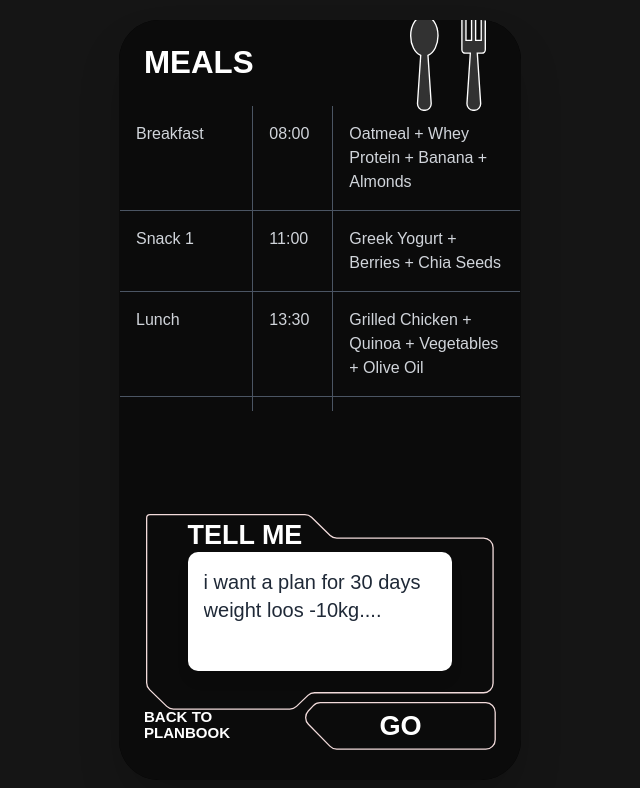
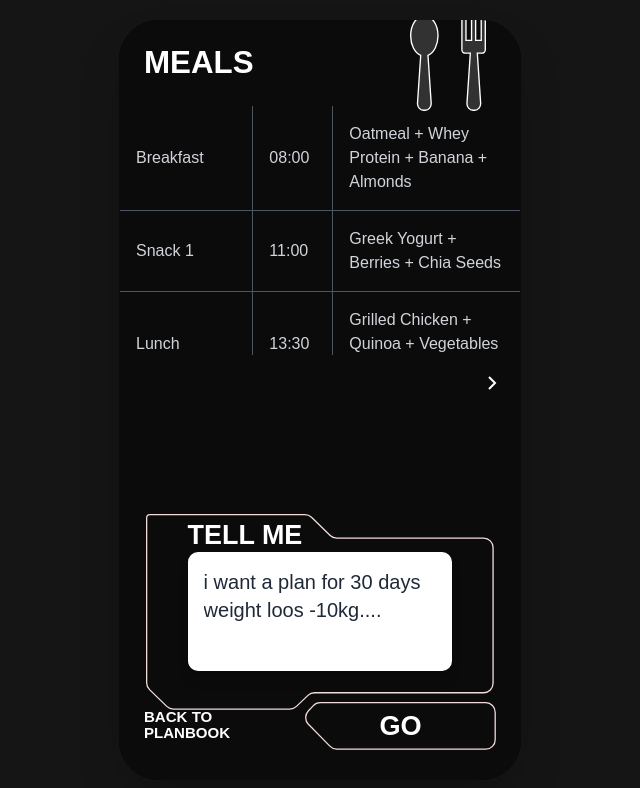
Before and after one commit to amirnajjar92/Synapse, a Next.js app: page /plan-detail in a window 1280 px wide. Shown: the top 788 px of the page, without its empty margins (320-960 px from the left). Built offline with nearby package versions, Linux system fonts and the light colour scheme; a web font is replaced by a local one.

Commit message:
Add CHALLENGES and SUPPLEMENTS tables with horizontal scroll, update PlanTable component

```diff
--- a/src/app/plan-detail/page.tsx
+++ b/src/app/plan-detail/page.tsx
@@ -3,6 +3,7 @@
 import { useEffect, useState } from 'react';
 import PromptBox from '@/components/PromptBox';
 import CustomButton from '@/components/CustomButton';
+import PlanTable from '@/components/PlanTable';
 
 // Skeleton Component
 const Skeleton = ({ className = '' }: { className?: string }) => (
@@ -12,6 +13,102 @@ const Skeleton = ({ className = '' }: { className?: string }) => (
 export default function PlanDetailPage() {
   const [isLoading, setIsLoading] = useState(true);
   const [promptText, setPromptText] = useState('i want a plan for 30 days weight loos -10kg....');
+  const [currentTableIndex, setCurrentTableIndex] = useState(0);
+
+  // All plan types
+  const planTypes = [
+    {
+      title: "MEALS",
+      icon: "/vectors/meals-icon.svg",
+      tableData: [
+        { id: 1, columns: ["Breakfast", "08:00", "Oatmeal + Whey Protein + Banana + Almonds"] },
+        { id: 2, columns: ["Snack 1", "11:00", "Greek Yogurt + Berries + Chia Seeds"] },
+        { id: 3, columns: ["Lunch", "13:30", "Grilled Chicken + Quinoa + Vegetables + Olive Oil"] },
+        { id: 4, columns: ["Snack 2", "16:30", "Apple + Handful of Mixed Nuts"] },
+        { id: 5, columns: ["Dinner", "19:30", "Baked Salmon + Sweet Potato + Salad"] },
+        { id: 6, columns: ["Total", "-", "Daily Total"] },
+      ],
+      columnWidths: ["w-1/3", "w-1/5"],
+      horizontalScroll: false
+    },
+    {
+      title: "CARDIO",
+      icon: "/vectors/cardio-icon.svg",
+      tableData: [
+        { id: 1, columns: ["Monday", "Easy Run", "5 km", "30 min"] },
+        { id: 2, columns: ["Tuesday", "Rest or Light Walk", "-", "-"] },
+        { id: 3, columns: ["Wednesday", "Interval Training", "6 km", "35 min"] },
+        { id: 4, columns: ["Thursday", "Easy Run", "5 km", "32 min"] },
+        { id: 5, columns: ["Friday", "Rest", "-", "-"] },
+        { id: 6, columns: ["Saturday", "Long Run", "8-10 km", "55-65 min"] },
+        { id: 7, columns: ["Sunday", "Rest or Yoga", "-", "-"] },
+      ],
+      columnWidths: ["w-1/4", "w-1/3", "w-1/5"],
+      horizontalScroll: false
+    },
+    {
+      title: "NUTRIENTS",
+      icon: "/vectors/nutrients-icon.svg",
+      tableData: [
+        { id: 0, columns: ["", "Calories", "Protein", "Carbs", "Fats"] },
+        { id: 1, columns: ["Breakfast", "480", "35g", "55g", "15g"] },
+        { id: 2, columns: ["Snack 1", "220", "20g", "18g", "8g"] },
+        { id: 3, columns: ["Lunch", "520", "45g", "45g", "18g"] },
+        { id: 4, columns: ["Snack 2", "250", "6g", "25g", "15g"] },
+        { id: 5, columns: ["Dinner", "380", "35g", "40g", "12g"] },
+        { id: 6, columns: ["Total", "1,850", "141g", "183g", "68g"] },
+      ],
+      columnWidths: ["w-1/4", "w-1/6", "w-1/6", "w-1/6"],
+      horizontalScroll: false
+    },
+    {
+      title: "RECOMMENDED",
+      icon: "/vectors/recomended-icon.svg",
+      tableData: [
+        { id: 1, columns: ["Sleep Goal", "7.5 - 8.5 hours / night"] },
+        { id: 2, columns: ["Step Target", "10,000 - 12,000 steps daily"] },
+        { id: 3, columns: ["Strength Training", "3-4 sessions/week (Full body + Core focus)"] },
+        { id: 4, columns: ["Habit Checklist", "• Drink 3.5L water\n• No added sugar\n• 10k steps\n• Sleep before 11 PM"] },
+        { id: 5, columns: ["Motivation / Mindset", "Daily tip or quote (changes every day)"] },
+      ],
+      columnWidths: ["w-2/5"],
+      horizontalScroll: false
+    },
+    {
+      title: "CHALLENGES",
+      icon: "/vectors/challenges-icon.svg",
+      tableData: [
+        { id: 1, columns: ["Push-up Challenge", "Build upper body strength", "Daily", "Count total push-ups", "Week 1: 50/day → Week 4: 150/day"] },
+        { id: 2, columns: ["No Sugar Challenge", "Reduce cravings & improve energy", "Daily", "Mark days without added sugar", "7-day streak = new badge"] },
+        { id: 3, columns: ["10K Steps Challenge", "Increase daily movement", "Daily", "Phone / Watch steps", "Hit 25 days = Bonus points"] },
+        { id: 4, columns: ["Hydration Challenge", "Improve water intake habit", "Daily", "Log 3.5L water", "Full month = Water trophy"] },
+        { id: 5, columns: ["Mindfulness Challenge", "Reduce stress eating", "Daily", "Meditation or breathing", "Complete 20 days"] },
+      ],
+      columnWidths: ["160px", "160px", "100px", "180px", "200px"],
+      horizontalScroll: true
+    },
+    {
+      title: "SUPPLEMENTS",
+      icon: "/vectors/suppliments-icon.svg",
+      tableData: [
+        { id: 1, columns: ["Whey Protein", "Muscle recovery", "Daily", "25g", "Post-workout"] },
+        { id: 2, columns: ["Creatine", "Strength & performance", "Daily", "5g", "Any time"] },
+        { id: 3, columns: ["Omega-3", "Joint & heart health", "Daily", "1-2g", "With meals"] },
+        { id: 4, columns: ["Vitamin D3", "Bone health & immunity", "Daily", "1000-2000 IU", "With food"] },
+        { id: 5, columns: ["Multivitamin", "Overall health", "Daily", "1 tablet", "Breakfast"] },
+      ],
+      columnWidths: ["160px", "160px", "100px", "180px", "200px"],
+      horizontalScroll: true
+    }
+  ];
+
+  // Get current plan
+  const currentPlan = planTypes[currentTableIndex];
+
+  // Handle next button click
+  const handleNextTable = () => {
+    setCurrentTableIndex((prev) => (prev + 1) % planTypes.length);
+  };
 
   // Simulate loading
   useEffect(() => {
@@ -66,11 +163,11 @@ export default function PlanDetailPage() {
                     lineHeight: '1'
                   }}
                 >
-                  MEALS
+                  {currentPlan.title}
                 </h2>
                 <img
-                  src="/vectors/meals-icon.svg"
-                  alt="Meals Icon"
+                  src={currentPlan.icon}
+                  alt={`${currentPlan.title} Icon`}
                   className="w-16 h-16 sm:w-20 sm:h-20 md:w-24 md:h-24 object-contain"
                 />
               </>
@@ -79,58 +176,16 @@ export default function PlanDetailPage() {
 
           {/* Row 2: Table Section - 400 X 360 */}
           <div
-            className="w-full border border-[#3B3B3B00] flex flex-col overflow-y-auto transition-all duration-300"
+            className="w-full border border-[#3B3B3B00] transition-all duration-300"
             style={{ height: `${(tableHeight / baseHeight) * 100}%` }}
           >
-            {isLoading ? (
-              <div className="w-full h-full flex flex-col gap-2 p-3">
-                <Skeleton className="w-full h-16" />
-                <Skeleton className="w-full h-16" />
-                <Skeleton className="w-full h-16" />
-                <Skeleton className="w-full h-16" />
-                <Skeleton className="w-full h-16" />
-                <Skeleton className="w-full h-16" />
-              </div>
-            ) : (
-              <div className="flex flex-col text-gray-300 text-xs sm:text-sm md:text-base font-light">
-                {/* Table Row 1 */}
-                <div className="flex border-b border-gray-600">
-                  <div className="w-1/3 p-2 sm:p-3 md:p-4 border-r border-gray-600">Breakfast</div>
-                  <div className="w-1/5 p-2 sm:p-3 md:p-4 border-r border-gray-600">08:00</div>
-                  <div className="flex-1 p-2 sm:p-3 md:p-4">Oatmeal + Whey Protein + Banana + Almonds</div>
-                </div>
-                {/* Table Row 2 */}
-                <div className="flex border-b border-gray-600">
-                  <div className="w-1/3 p-2 sm:p-3 md:p-4 border-r border-gray-600">Snack 1</div>
-                  <div className="w-1/5 p-2 sm:p-3 md:p-4 border-r border-gray-600">11:00</div>
-                  <div className="flex-1 p-2 sm:p-3 md:p-4">Greek Yogurt + Berries + Chia Seeds</div>
-                </div>
-                {/* Table Row 3 */}
-                <div className="flex border-b border-gray-600">
-                  <div className="w-1/3 p-2 sm:p-3 md:p-4 border-r border-gray-600">Lunch</div>
-                  <div className="w-1/5 p-2 sm:p-3 md:p-4 border-r border-gray-600">13:30</div>
-                  <div className="flex-1 p-2 sm:p-3 md:p-4">Grilled Chicken + Quinoa + Vegetables + Olive Oil</div>
-                </div>
-                {/* Table Row 4 */}
-                <div className="flex border-b border-gray-600">
-                  <div className="w-1/3 p-2 sm:p-3 md:p-4 border-r border-gray-600">Snack 2</div>
-                  <div className="w-1/5 p-2 sm:p-3 md:p-4 border-r border-gray-600">16:30</div>
-                  <div className="flex-1 p-2 sm:p-3 md:p-4">Apple + Handful of Mixed Nuts</div>
-                </div>
-                {/* Table Row 5 */}
-                <div className="flex border-b border-gray-600">
-                  <div className="w-1/3 p-2 sm:p-3 md:p-4 border-r border-gray-600">Dinner</div>
-                  <div className="w-1/5 p-2 sm:p-3 md:p-4 border-r border-gray-600">19:30</div>
-                  <div className="flex-1 p-2 sm:p-3 md:p-4">Baked Salmon + Sweet Potato + Salad</div>
-                </div>
-                {/* Table Row 6 */}
-                <div className="flex">
-                  <div className="w-1/3 p-2 sm:p-3 md:p-4 border-r border-gray-600">Total</div>
-                  <div className="w-1/5 p-2 sm:p-3 md:p-4 border-r border-gray-600">-</div>
-                  <div className="flex-1 p-2 sm:p-3 md:p-4">Daily Total</div>
-                </div>
-              </div>
-            )}
+            <PlanTable
+              data={currentPlan.tableData}
+              columnWidths={currentPlan.columnWidths}
+              isLoading={isLoading}
+              onNext={handleNextTable}
+              horizontalScroll={currentPlan.horizontalScroll}
+            />
           </div>
 
           {/* Row 3: Empty Row - 400 X 100 */}
--- /dev/null
+++ b/src/components/PlanTable.tsx
@@ -0,0 +1,100 @@
+'use client';
+
+import React from 'react';
+
+// Skeleton Component
+const Skeleton = ({ className = '' }: { className?: string }) => (
+  <div className={`animate-pulse bg-gradient-to-r from-gray-800 via-gray-700 to-gray-800 bg-[length:200%_100%] opacity-50 ${className}`} />
+);
+
+// Interface for table row
+interface TableRow {
+  id: string | number;
+  columns: string[];
+}
+
+// Interface for component props
+interface PlanTableProps {
+  data: TableRow[];
+  columnWidths?: string[]; // Array of tailwind width classes or style values
+  isLoading?: boolean;
+  rowHeight?: string;
+  onNext?: () => void;
+  horizontalScroll?: boolean;
+}
+
+const PlanTable: React.FC<PlanTableProps> = ({
+  data,
+  columnWidths,
+  isLoading,
+  rowHeight = "h-16",
+  onNext,
+  horizontalScroll = false
+}) => {
+  return (
+    <div className="w-full h-full flex flex-col">
+      {/* Table scroll container */}
+      <div className={`flex-1 ${horizontalScroll ? "overflow-x-auto overflow-y-hidden" : "overflow-y-auto"}`}>
+        {isLoading ? (
+          <div className="w-full h-full flex flex-col gap-2 p-3">
+            {Array.from({ length: data.length > 0 ? data.length : 6 }).map((_, index) => (
+              <Skeleton key={index} className={`w-full ${rowHeight}`} />
+            ))}
+          </div>
+        ) : (
+          <div className={`flex flex-col text-gray-300 text-xs sm:text-sm md:text-base font-light ${horizontalScroll ? "min-w-max" : ""}`}>
+            {data.map((row, rowIndex) => {
+              const isLastRow = rowIndex === data.length - 1;
+              return (
+                <div
+                  key={row.id}
+                  className={`flex ${!isLastRow ? "border-b border-gray-600" : ""}`}
+                >
+                  {row.columns.map((cell, colIndex) => {
+                    const isLastCol = colIndex === row.columns.length - 1;
+                    const widthVal = columnWidths && columnWidths[colIndex];
+                    const hasTailwindWidth = widthVal && (widthVal.startsWith("w-") || widthVal.includes("/"));
+                    const isPixelWidth = widthVal && widthVal.endsWith("px");
+
+                    return (
+                      <div
+                        key={`${row.id}-${colIndex}`}
+                        className={`p-2 sm:p-3 md:p-4 ${!isLastCol ? "border-r border-gray-600" : ""} ${hasTailwindWidth ? widthVal : ""} flex items-center`}
+                        style={{
+                          width: isPixelWidth ? widthVal : (!hasTailwindWidth && widthVal ? widthVal : undefined),
+                          minWidth: isPixelWidth ? widthVal : (horizontalScroll ? "150px" : undefined),
+                          flex: !hasTailwindWidth && !isPixelWidth ? 1 : undefined,
+                        }}
+                      >
+                        {cell.split('\n').map((line, i) => (
+                          <div key={i}>{line}</div>
+                        ))}
+                      </div>
+                    );
+                  })}
+                </div>
+              );
+            })}
+          </div>
+        )}
+      </div>
+
+      {/* Next button (if provided) */}
+      {onNext && (
+        <div className="flex justify-end p-2">
+          <button
+            onClick={onNext}
+            className="p-2 text-white hover:bg-gray-700 rounded-full transition-colors"
+            aria-label="Next table"
+          >
+            <svg width="24" height="24" viewBox="0 0 24 24" fill="none" stroke="currentColor" strokeWidth="2">
+              <path d="M9 18l6-6-6-6" />
+            </svg>
+          </button>
+        </div>
+      )}
+    </div>
+  );
+};
+
+export default PlanTable;
```
